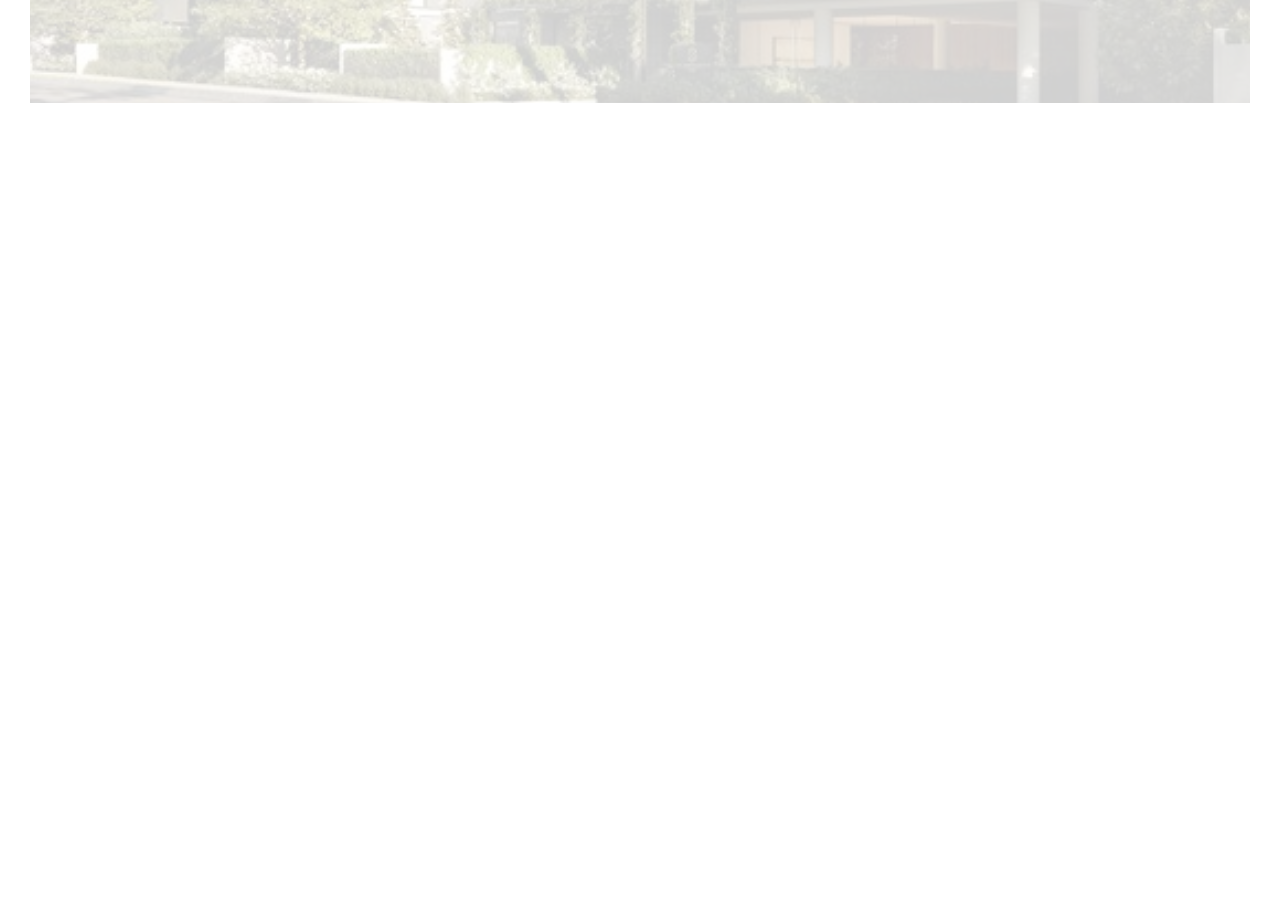
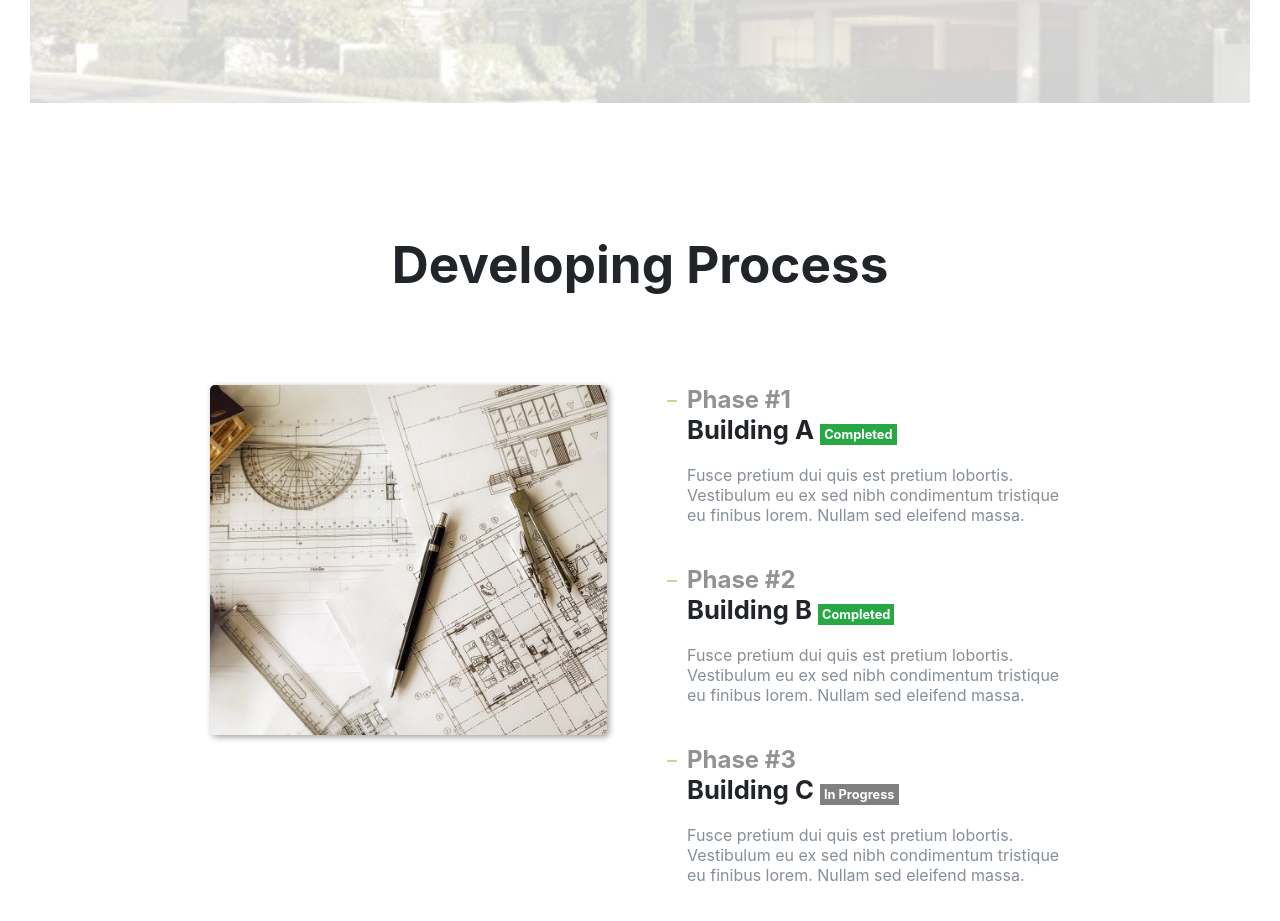
Before and after one commit to Kmonterohenriquez/housing, a React (Create React App) app: page / in a window 1280 px wide. Shown: the part 2500-3421 px from the top of the page. Before the commit the page ends 2633 px from the top, so only its background shows below. Built offline with nearby package versions, Linux system fonts and the light colour scheme.

Commit message:
Developing component done

```diff
--- a/src/App.js
+++ b/src/App.js
@@ -1,9 +1,12 @@
 import React from 'react';
 import './App.sass';
+
+// Components //
 import Nav from './Components/Nav/Nav';
 import Features from './Components/Features/Features';
 import NewLiving from './Components/NewLiving/NewLiving';
 import Quote from './Components/Quote/Quote';
+import Developing from './Components/Developing/Developing'
 
 function App() {
 	return (
@@ -13,6 +16,7 @@ function App() {
 				<Features />
 				<NewLiving />
 				<Quote />
+				<Developing />
 			</div>
 		</div>
 	);
--- a/src/Components/Developing/Developing.js
+++ b/src/Components/Developing/Developing.js
@@ -1,15 +1,37 @@
 import React from 'react'
+import image_5 from '../../img/image-05.jpg'
+import './Developing.sass'
 
 const Developing = () => {
     return (
         <div className='Developing'>
-            <h1>Developing Process</h1>
+            <h1 className="Developing-title">Developing Process</h1>
             <div className="content">
                 <div className="left-side">
-                    <img src="" alt=""/>
+                    <img src={image_5} alt="developing"/>
                 </div>
                 <div className="right-side">
-
+                    <div className="box">
+                        <h1 className="phase-title"> Phase #1</h1>
+                        <p className='sub-title'>Building A <span>Completed</span></p>
+                        <p className="text">
+                        Fusce pretium dui quis est pretium lobortis. Vestibulum eu ex sed nibh condimentum tristique eu finibus lorem. Nullam sed eleifend massa.
+                        </p>
+                    </div>
+                    <div className="box">
+                        <h1 className="phase-title"> Phase #2</h1>
+                        <p className='sub-title'>Building B <span>Completed</span></p>
+                        <p className="text">
+                        Fusce pretium dui quis est pretium lobortis. Vestibulum eu ex sed nibh condimentum tristique eu finibus lorem. Nullam sed eleifend massa.
+                        </p>
+                    </div>
+                    <div className="box">
+                        <h1 className="phase-title"> Phase #3</h1>
+                        <p className='sub-title'>Building C <span className='grey'>In Progress</span></p>
+                        <p className="text">
+                        Fusce pretium dui quis est pretium lobortis. Vestibulum eu ex sed nibh condimentum tristique eu finibus lorem. Nullam sed eleifend massa.
+                        </p>
+                    </div>
                 </div>
             </div>
         </div>
--- a/src/Components/Developing/Developing.sass
+++ b/src/Components/Developing/Developing.sass
@@ -0,0 +1,52 @@
+.Developing
+    padding: 100px 0
+    &-title
+        text-align: center
+        color: #212529
+        margin-bottom: 90px
+        font-size: 3.2rem
+
+    .content
+        display: flex
+        justify-content: center
+        max-width: 860px
+        margin: 0 auto
+
+        .left-side
+            margin-right: 80px
+            img
+                max-height: 350px
+                border-radius: 5px
+                box-shadow: 2px 2px 6px #00000062
+
+        .right-side
+            .box
+                margin-bottom: 40px
+                .phase-title
+                    color: #909294
+                    font-size: 1.5rem
+                    position: relative
+                    &::before
+                        position: absolute
+                        content: ""
+                        height: 2px
+                        width: 10px
+                        background: #BFDC7C
+                        border-radius: 10px
+                        top: 50%
+                        left: -20px
+                p.sub-title
+                    color: #212529
+                    font-size: 1.6rem
+                    font-weight: 700
+                    margin-bottom: 20px
+                    span
+                        background: #28A745
+                        color: white
+                        font-size: .8rem
+                        padding: 3px 4px
+                        &.grey
+                            background: grey
+                p.text
+                    color: #868E96
+                    font-size: 1rem
```
Also changed, not shown: src/img/image-05.jpg (added).
